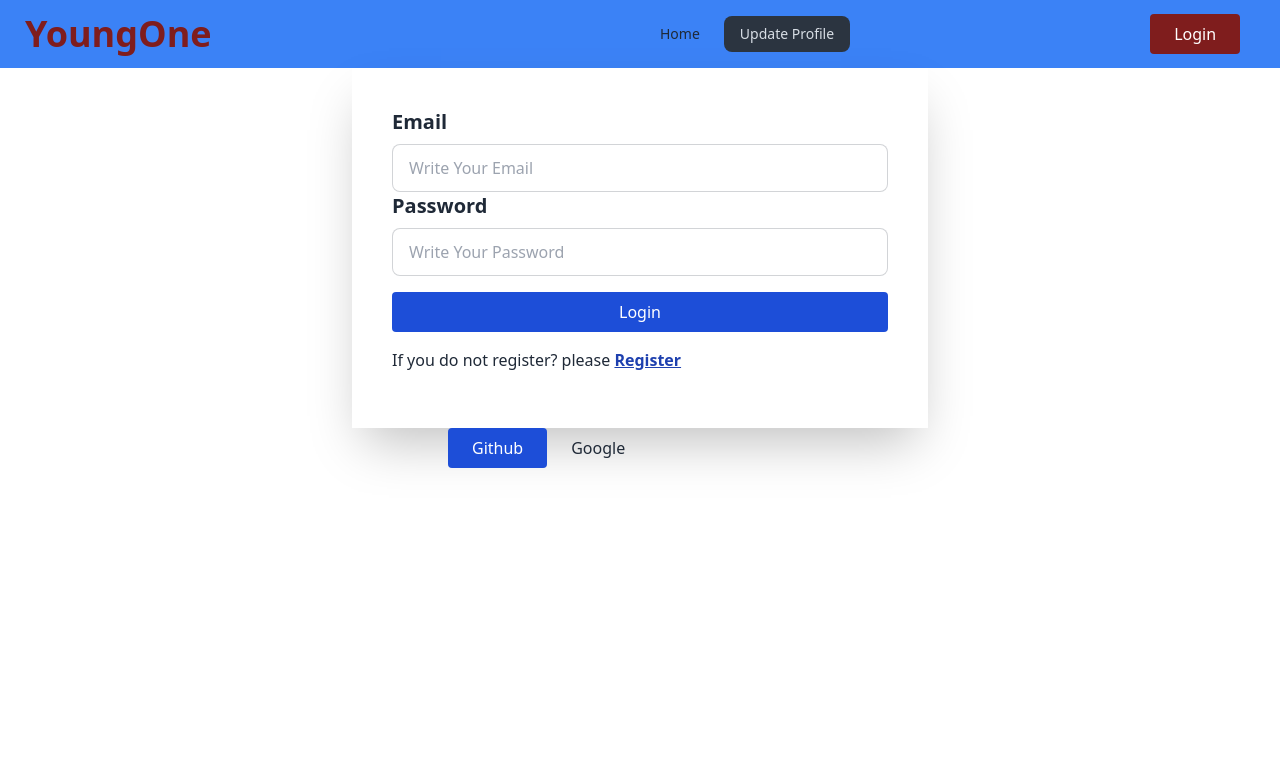
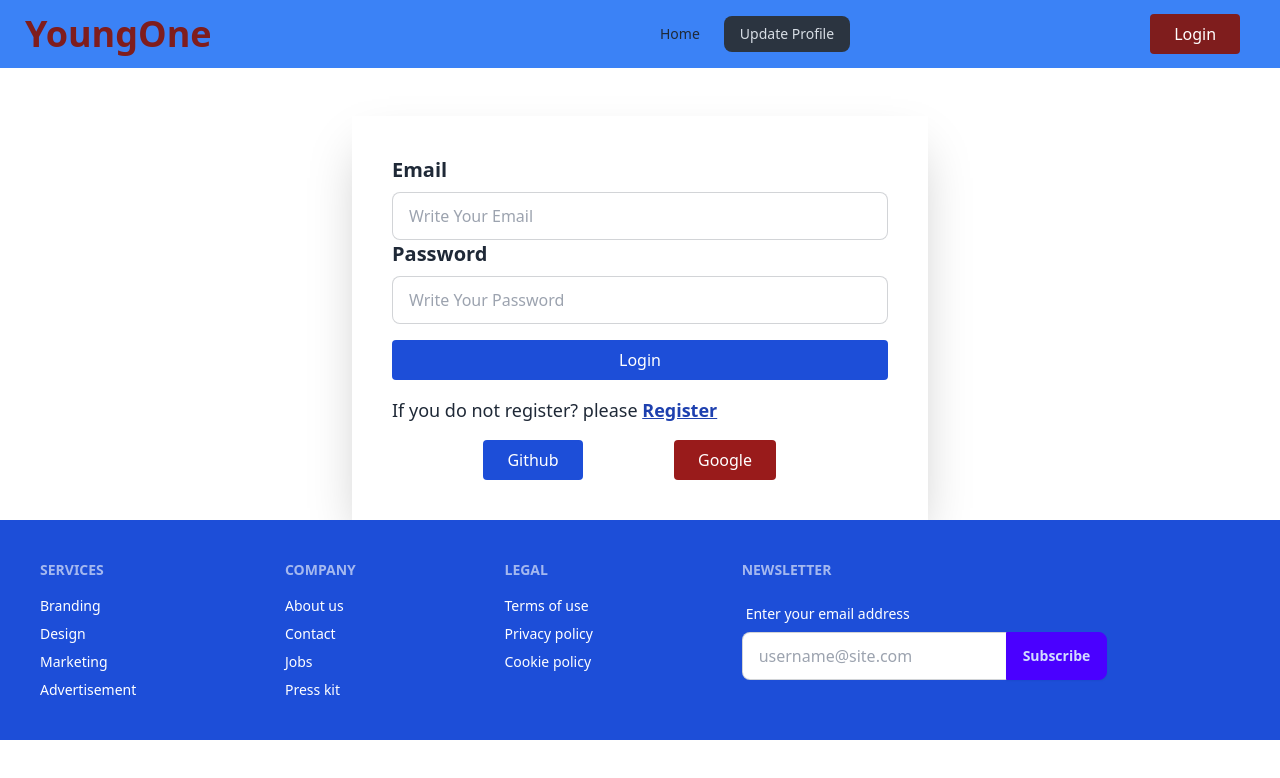
Before and after one commit to Jashimuddin123/real-estate-industry, a React (Vite) app: page /login in a window 1280 px wide. Shown: the top 778 px of the page. Built offline with nearby package versions, Linux system fonts and the light colour scheme; no server answers.

Commit message:
create a meaning full footer for website

```diff
--- /dev/null
+++ b/src/Components/Footer/Footer.jsx
@@ -0,0 +1,44 @@
+
+
+const Footer = () => {
+    return (
+        <div>
+<footer className="footer p-10 bg-blue-700 text-white text-base-content">
+  <nav className="text-white">
+    <h6 className="footer-title">Services</h6>
+    <a className="link link-hover">Branding</a>
+    <a className="link link-hover">Design</a>
+    <a className="link link-hover">Marketing</a>
+    <a className="link link-hover">Advertisement</a>
+  </nav>
+  <nav className="text-white">
+    <h6 className="footer-title">Company</h6>
+    <a className="link link-hover">About us</a>
+    <a className="link link-hover">Contact</a>
+    <a className="link link-hover">Jobs</a>
+    <a className="link link-hover">Press kit</a>
+  </nav>
+  <nav className="text-white">
+    <h6 className="footer-title">Legal</h6>
+    <a className="link link-hover">Terms of use</a>
+    <a className="link link-hover">Privacy policy</a>
+    <a className="link link-hover">Cookie policy</a>
+  </nav>
+  <form className="text-white">
+    <h6 className="footer-title">Newsletter</h6>
+    <fieldset className="form-control w-80">
+      <label className="label">
+        <span className="label-text text-white">Enter your email address</span>
+      </label>
+      <div className="join">
+        <input type="text" placeholder="username@site.com" className="input input-bordered join-item" />
+        <button className="btn btn-primary join-item">Subscribe</button>
+      </div>
+    </fieldset>
+  </form>
+</footer>
+        </div>
+    );
+};
+
+export default Footer;
--- a/src/Components/Home/Home.jsx
+++ b/src/Components/Home/Home.jsx
@@ -3,6 +3,7 @@ import Header from "../../Pages/Header/Header";
 import LeftSideNavbar from "../../Pages/LeftSideNavbar/LeftSideNavbar";
 import CardData from "../../Pages/CardData/CardData";
 import BannerSlider from "../../Pages/BannerSlider/BannerSlider";
+import Footer from "../Footer/Footer";
 
 const Home = () => {
     const data = useLoaderData()
@@ -36,7 +37,7 @@ const Home = () => {
 
             </div>
 
-
+      {/* <Footer></Footer> */}
         </div>
     );
 };
--- a/src/Components/Login/Login.jsx
+++ b/src/Components/Login/Login.jsx
@@ -48,7 +48,8 @@ const Login = () => {
   return (
     <div>
       <div>
-        <form onSubmit={handleSubmit(onSubmit)} className="lg:w-2/4 md:w-2/4 mx-auto shadow-2xl p-10">
+    <div className="lg:w-2/4 md:w-2/4 mx-auto shadow-2xl p-10 mt-12">
+    <form onSubmit={handleSubmit(onSubmit)} >
           <div>
             <label className="text-xl font-semibold" htmlFor="email">Email</label> <br />
             <input
@@ -72,15 +73,17 @@ const Login = () => {
             {errors.password && <span>This field is required</span>}
           </div>
           <button className="bg-blue-700 text-white rounded py-2 w-full mt-4">Login</button>
-          <p className="my-4">
+          <p className="my-4 text-lg ">
             If you do not register? please <Link className="text-blue-800 underline font-semibold" to="/register">Register</Link>
           </p>
         </form>
-        {/* social btn login */}
-        <div className="mx-auto w-96">
+         {/* social btn login */}
+        <div className="flex w-96">
           <button className="px-6 py-2 bg-blue-700 text-white rounded mx-auto" onClick={handleGithubLogin}>Github</button>
-          <button className="px-6 py-2" onClick={handleGoogleLogin}>Google</button>
+          <button className="px-6 py-2 bg-red-800 rounded text-white" onClick={handleGoogleLogin}>Google</button>
         </div>
+    </div>
+
       </div>
     </div>
   );
--- a/src/Components/PrivetRoute/PrivateRoute.jsx
+++ b/src/Components/PrivetRoute/PrivateRoute.jsx
@@ -10,8 +10,11 @@ const PrivateRoute = ({ children }) => {
   if(loading){
     return <div className='w-1  mx-auto'>
         <span className="loading loading-spinner text-center mx-auto loading-md"></span>
+
     </div>
+
   }
+
   if (!user) {
     return <Navigate to="/login" state={{ from: location }} replace />;
   }
--- a/src/Components/Register/Register.jsx
+++ b/src/Components/Register/Register.jsx
@@ -34,10 +34,11 @@ const Register = () => {
                             // name="name"
                             placeholder="Write Your Name"
                             className="input input-bordered w-full mt-2"
+
                             {...register("name", { required: true })}
                         />
                         {/* errors will return when field validation fails */}
-                        {errors.name && <span>This field is required</span>}
+                        {errors.name && <span className="text-red-500">This field is required</span>}
                     </div>
                     <div>
                         <label className="text-xl font-semibold" htmlFor="photo">Photo Url</label> <br />
@@ -59,7 +60,7 @@ const Register = () => {
                             {...register("email", { required: true })}
                         />
                         {/* errors will return when field validation fails */}
-                        {errors.email && <span>This field is required</span>}
+                        {errors.email && <span className="text-red-500">This field is required</span>}
                     </div>
                     <div>
                         <label className="text-xl font-semibold" htmlFor="password">Password</label> <br />
@@ -70,7 +71,7 @@ const Register = () => {
                             className="input input-bordered w-full mt-2"
                             {...register("password", { required: true })}
                         />
-                        {errors.password && <span>This field is required</span>}
+                        {errors.password && <span className="text-red-500">This field is required</span>}
                     </div>
                     <button className="bg-amber-900 text-white rounded py-2 w-full mt-4">Register</button>
                     <p className="my-4">Already Have an Account? Please <Link className="text-blue-800 underline font-semibold" to="/login">Login</Link></p>
--- a/src/Pages/Header/Header.jsx
+++ b/src/Pages/Header/Header.jsx
@@ -3,14 +3,14 @@ import Marquee from "react-fast-marquee";
 const Header = () => {
     return (
         <div>
-        <h1 className="text-3xl text-center font-bold">Chiitagong Export Input Industry</h1>
+        <h1 className="text-3xl text-center font-bold my-2">Chiitagong Export Input Industry</h1>
         <p className="text-xl text-center font-semibold">
         {" "}
         {moment().format("MMMM Do YYYY, h:mm:ss a")}
       </p>
 
       <div className="flex gap-2 items-cent max-w-xl mx-auto">
-      <button className="px-5 py-2  bg-[#D72050] text-white rounded">
+      <button className="px-5 py-2  bg-[#7f2940] text-white rounded">
     UPDATE
       </button>
       <Marquee pauseOnHover={true}>
--- a/src/Root/Root.jsx
+++ b/src/Root/Root.jsx
@@ -1,5 +1,6 @@
 import { Outlet } from "react-router-dom";
 import Navbar from "../Pages/Navbar/Navbar";
+import Footer from "../Components/Footer/Footer";
 
 const Root = () => {
     return (
@@ -7,7 +8,9 @@ const Root = () => {
             <Navbar></Navbar>
             <div className="max-w-6xl mx-auto">
             <Outlet></Outlet>
+
             </div>
+            <Footer></Footer>
         </div>
     );
 };
```
